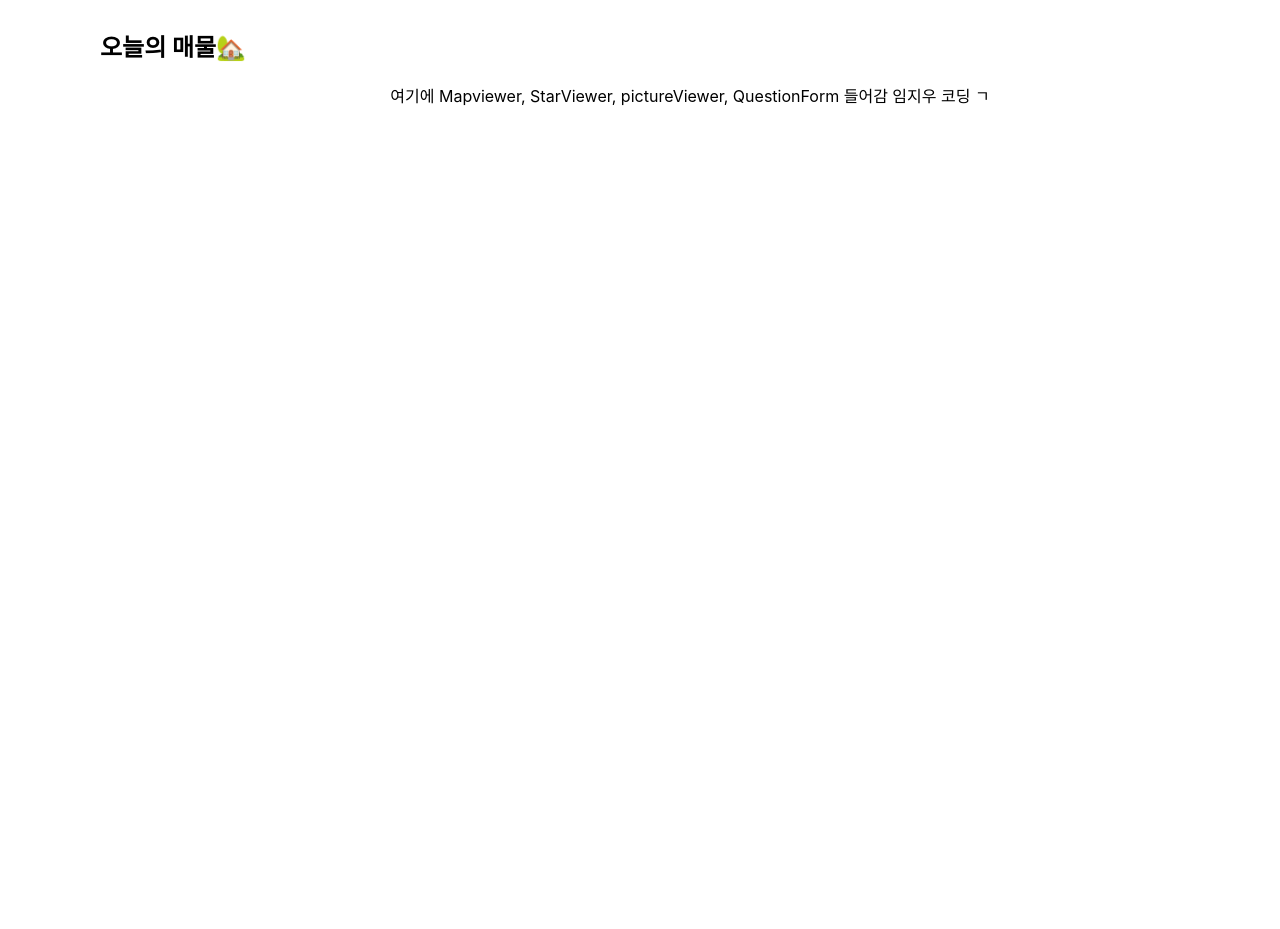
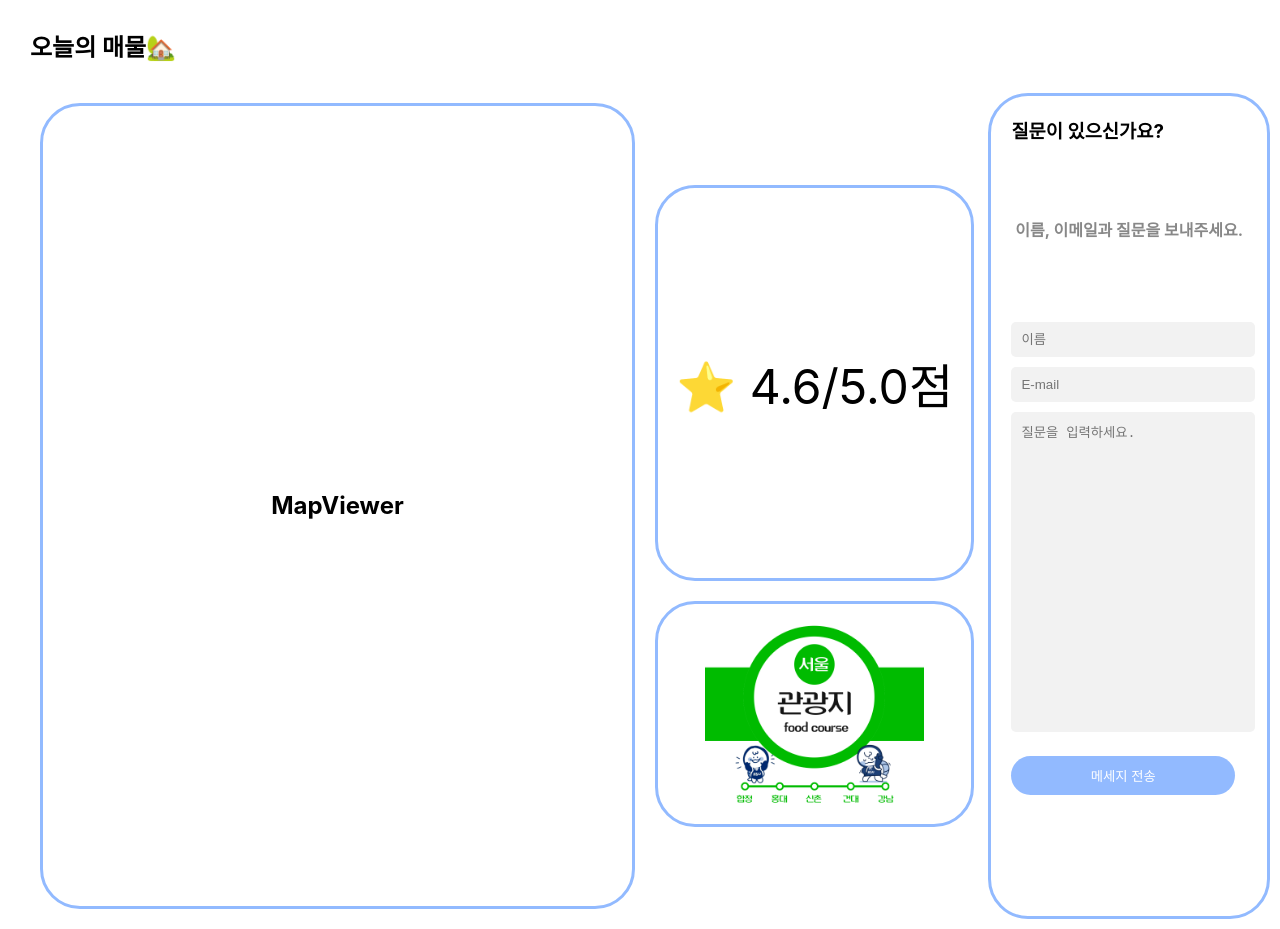
Before and after one commit to 24-1-Hansung-Capstone/React-FE, a React (Create React App) app: page / in a window 1280 px wide. Shown: the part 317-1246 px from the top of the page. Before the commit the page ends 800 px from the top, so only its background shows below. Built offline with nearby package versions, Linux system fonts and the light colour scheme.

Commit message:
1차 수정

```diff
--- a/src/Component/MapViewer/MapViewer.jsx
+++ b/src/Component/MapViewer/MapViewer.jsx
@@ -1,11 +1,21 @@
 // src/Components/MapViewer/MapViewer.jsx
 import React from "react";
 
-function MapViewer(props){
-
-
-
+function MapViewer(props) {
+    return (
+        <div style={{
+            borderRadius: '40px', // 모서리 반지름 설정
+            width: '1000px' , // 너비 45%
+            height: '800px', // 화면의 세로 절반에서 20px만큼 뺀 크기
+            margin: '10px', // 마진 설정
+            display: 'flex', // Flexbox 모델 사용
+            justifyContent: 'center', // 수평 중앙 정렬
+            alignItems: 'center' ,// 수직 중앙 정렬
+            border: '3px solid #92baff' // 모서리에 하늘색 선 추가
+        }}>
+            <h2>MapViewer</h2>
+        </div>
+    );
 }
 
-
-export default MapViewer
+export default MapViewer;
--- a/src/Component/PictureViewer/PictureViewer.jsx
+++ b/src/Component/PictureViewer/PictureViewer.jsx
@@ -1 +1,28 @@
-// src/Components/PictureViewer/PictureViewer.jsx
+import React from "react";
+import picture from "../../Asset/image12.png"; // 이미지 임포트
+
+function PictureViewer(props) {
+    const handleClick = () => {
+        window.location.href = "http://localhost:3000/RecommendTouristDestination";
+    };
+
+    return (
+        <a href="http://localhost:3000/RecommendTouristDestination" style={{ textDecoration: 'none', color: 'inherit' }}>
+            <div style={{
+                borderRadius: '40px', // 모서리 반지름 설정
+                width: 'calc(100% - 20px)', // 너비를 부모 컨테이너에 꽉 차도록 설정
+                height: 'auto', // 높이를 자동으로 설정하여 이미지의 비율 유지
+                margin: '10px', // 마진 설정
+                display: 'flex', // Flexbox 모델 사용
+                justifyContent: 'center', // 수평 중앙 정렬
+                alignItems: 'center', // 수직 중앙 정렬
+                border: '3px solid #92baff', // 모서리에 하늘색 선 추가
+                cursor: 'pointer' // 포인터 커서로 변경
+            }} onClick={handleClick}>
+                <img src={picture} alt="이미지" style={{ maxWidth: '70%', maxHeight: '70%', borderRadius: '40px' }} /> {/* 이미지 추가 */}
+            </div>
+        </a>
+    );
+}
+
+export default PictureViewer;
--- a/src/Component/QuestionForm/QuestionForm.jsx
+++ b/src/Component/QuestionForm/QuestionForm.jsx
@@ -1 +1,62 @@
-// src/Components/QuestionForm/QuestionForm.jsx
+import React, { useState } from "react";
+
+function QuestionForm(props) {
+    const [name, setName] = useState("");
+    const [email, setEmail] = useState("");
+    const [message, setMessage] = useState("");
+
+    const handleSubmit = (e) => {
+        e.preventDefault();
+        // 여기서 데이터를 처리하거나 전송하는 작업을 수행할 수 있습니다.
+        console.log("Name:", name);
+        console.log("Email:", email);
+        console.log("Message:", message);
+        // 폼 제출 후 입력된 값 초기화
+        setName("");
+        setEmail("");
+        setMessage("");
+    };
+
+    return (
+        <div style={{
+            backgroundColor: '#FFFFFF', // 민트색 배경
+            borderRadius: '40px', // 모서리 반지름 설정
+            width: '400px', // 너비
+            height: '780px', // 화면의 세로 절반에서 20px만큼 뺀 크기
+            margin: '10px', // 마진 설정
+            display: 'flex', // Flexbox 모델 사용
+            flexDirection: 'column', // 수직 방향으로 배열
+            justifyContent: 'space-around', // 요소들을 여유 공간으로 정렬
+            border: '3px solid #92baff', // 모서리에 하늘색 선 추가
+            padding: '20px', // 내부 여백 추가
+        }}>
+            <h3 style={{ textAlign: 'left', fontWeight: 'bold', marginBottom: '5px', marginTop: '0', flex: '1' }}>질문이 있으신가요?</h3>
+            <h4 style={{ color: '#888', marginBottom: '10px', marginTop: '0', flex: '1' }}>이름, 이메일과 질문을 보내주세요.</h4>
+            <form onSubmit={handleSubmit} style={{ width: '95%', flex: '6' }}>
+                <input
+                    type="text"
+                    placeholder="이름"
+                    value={name}
+                    onChange={(e) => setName(e.target.value)}
+                    style={{ marginBottom: '10px', width: '100%', padding: '10px', backgroundColor: '#f2f2f2', borderRadius: '5px', border: 'none' }}
+                />
+                <input
+                    type="email"
+                    placeholder="E-mail"
+                    value={email}
+                    onChange={(e) => setEmail(e.target.value)}
+                    style={{ marginBottom: '10px', width: '100%', padding: '10px', backgroundColor: '#f2f2f2', borderRadius: '5px', border: 'none' }}
+                />
+                <textarea
+                    placeholder="질문을 입력하세요."
+                    value={message}
+                    onChange={(e) => setMessage(e.target.value)}
+                    style={{ marginBottom: '20px', width: '100%', minHeight: '300px', padding: '10px', backgroundColor: '#f2f2f2', borderRadius: '5px', border: 'none', resize: 'none' }}
+                ></textarea>
+                <button type="submit" style={{ width: '100%', padding: '10px', backgroundColor: '#92baff', color: '#fff', border: 'none', borderRadius: '40px' }}>메세지 전송</button>
+            </form>
+        </div>
+    );
+}
+
+export default QuestionForm;
--- a/src/Component/ScrollItem/ScrollItem.jsx
+++ b/src/Component/ScrollItem/ScrollItem.jsx
@@ -1,20 +1,35 @@
 // src/Components/ScrollItem/ScrollItem.jsx
 import React from "react";
-import MapViwer from "../MapViewer/MapViewer"
+import MapViewer from "../MapViewer/MapViewer";
+import StarViewer from "../StarViewer/StarViewer";
+import PictureViewer from "../PictureViewer/PictureViewer";
+import QuestionForm from "../QuestionForm/QuestionForm";
 
-function ScrollItem(props){
+function ScrollItem(props) {
     return (
         <div style={{
-            marginTop:"30px",
-            marginLeft: "100px",
+            marginTop: "30px",
+            marginLeft: "30px",
         }}>
             <h2 style={{
                 textAlign: "left"
             }}>
                 오늘의 매물🏡</h2>
-            <div>
-                여기에 Mapviewer, StarViewer, pictureViewer, QuestionForm 들어감
-                임지우 코딩 ㄱ
+            <div style={{
+                display: 'flex', // Flexbox 모델 사용
+                flexDirection: 'row', // 가로 방향으로 배열
+                justifyContent: 'space-evenly', // 가로 방향 중앙 정렬
+                alignItems: 'center', // 세로 방향 중앙 정렬
+            }}>
+                <MapViewer />
+                <div style={{
+                    display: 'flex', // Flexbox 모델 사용
+                    flexDirection: 'column', // 세로 방향으로 배열
+                }}>
+                    <StarViewer />
+                    <PictureViewer />
+                </div>
+                <QuestionForm />
             </div>
         </div>
     )
--- a/src/Component/StarViewer/StarViewer.jsx
+++ b/src/Component/StarViewer/StarViewer.jsx
@@ -1 +1,24 @@
 // src/Components/StarViewer/StarViewer.jsx
+import React from "react";
+
+function StarViewer(props) {
+    return (
+        <div style={{
+            backgroundColor: '#FFFFFF', // 배경색 흰색으로 변경
+            borderRadius: '40px', // 모서리 반지름 설정
+            width: 'calc(100% - 20px)', // 너비 140% - 10px로 변경
+            height: '390px', // 높이 25vh로 변경
+            margin: '10px', // 마진 10px로 유지
+            display: 'flex', // Flexbox 모델 사용
+            justifyContent: 'center', // 수평 중앙 정렬
+            alignItems: 'center', // 수직 중앙 정렬
+            border: '3px solid #92baff' // 모서리에 하늘색 선 추가
+        }}>
+            <div style={{ fontSize: '3em' }}> {/* 별과 점수의 크기를 동일하게 설정 */}
+                <span role="img" aria-label="star">⭐️</span> 4.6/5.0점 {/* 별과 점수 추가, fontSize 속성으로 크기 조절 */}
+            </div>
+        </div>
+    );
+}
+
+export default StarViewer;
```
Also changed, not shown: src/Asset/image12.png (added), src/Asset/image3.png (added).
